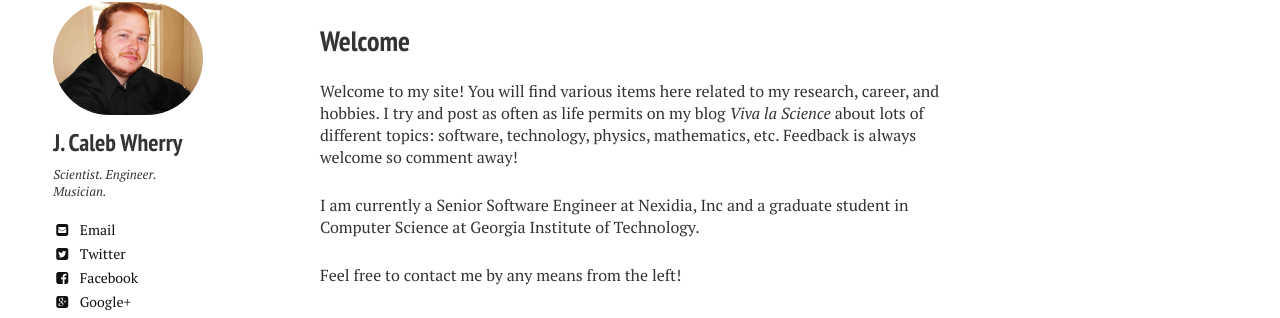
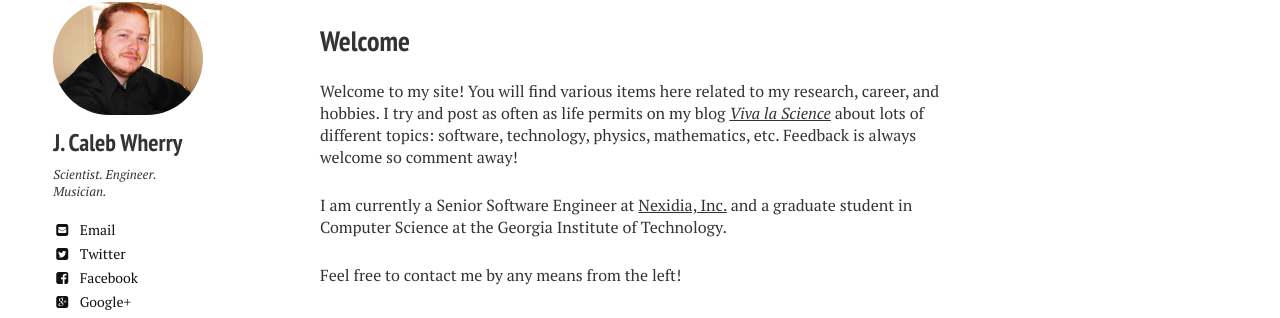
Before and after one commit to calebwherry/calebwherry.github.io, a Jekyll site: the page built from index.md, in a window 1280 px wide. Shown: the part 321-639 px from the top of the page. Built offline with Jekyll 4.4.1, drawn with Linux system fonts in a browser that asks for light colours; nearby versions of some CDN libraries.

Commit message:
Adding links to index.md

```diff
--- a/index.md
+++ b/index.md
@@ -11,8 +11,8 @@ image:
 
 ## Welcome
 
-Welcome to my site! You will find various items here related to my research, career, and hobbies. I try and post as often as life permits on my blog *Viva la Science* about lots of different topics: software, technology, physics, mathematics, etc. Feedback is always welcome so comment away!
+Welcome to my site! You will find various items here related to my research, career, and hobbies. I try and post as often as life permits on my blog [*Viva la Science*](blog) about lots of different topics: software, technology, physics, mathematics, etc. Feedback is always welcome so comment away!
 
-I am currently a Senior Software Engineer at Nexidia, Inc and a graduate student in Computer Science at Georgia Institute of Technology.
+I am currently a Senior Software Engineer at [Nexidia, Inc.](http://www.nexidia.com) and a graduate student in Computer Science at the Georgia Institute of Technology.
 
 Feel free to contact me by any means from the left!
```
